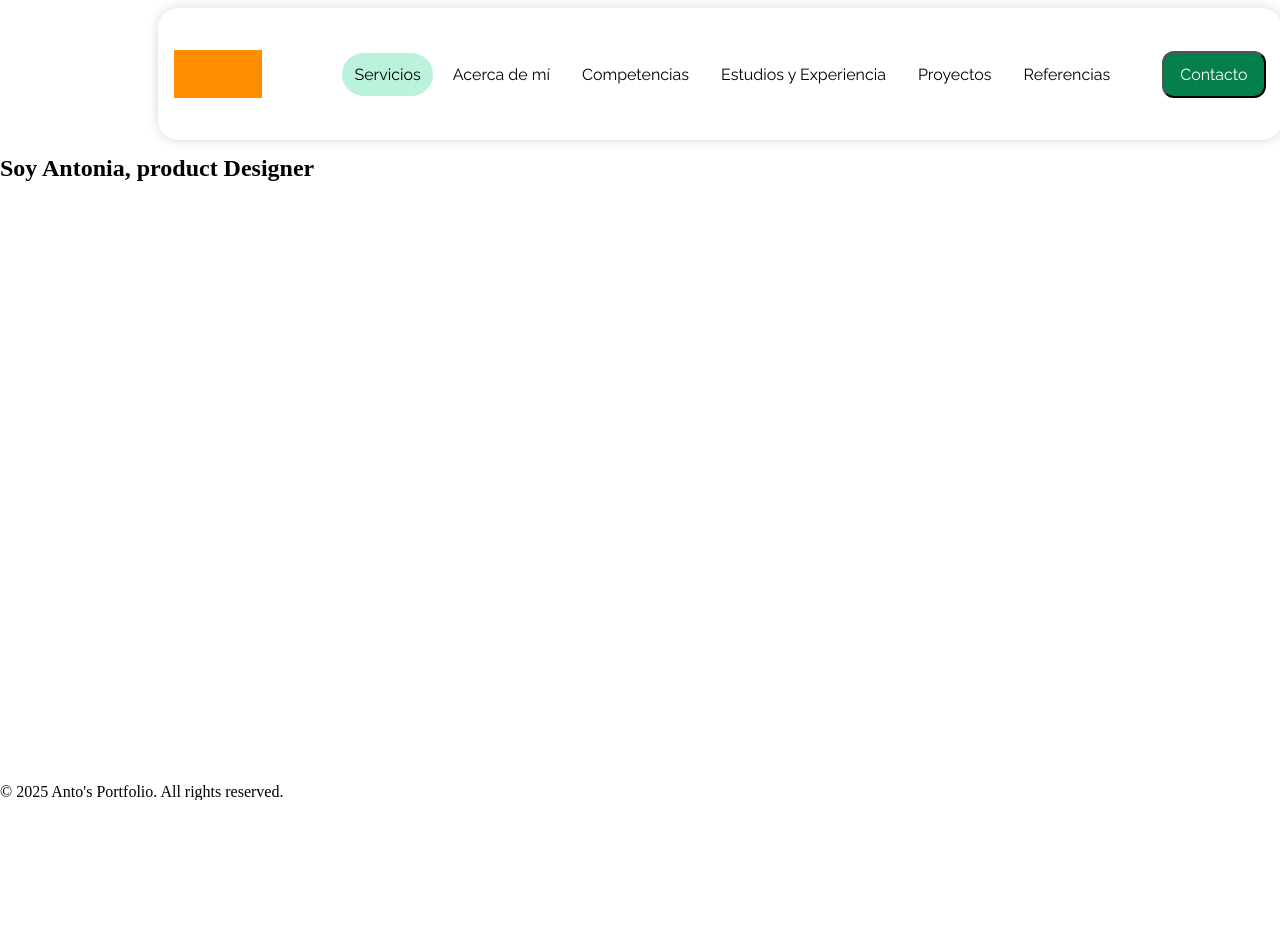
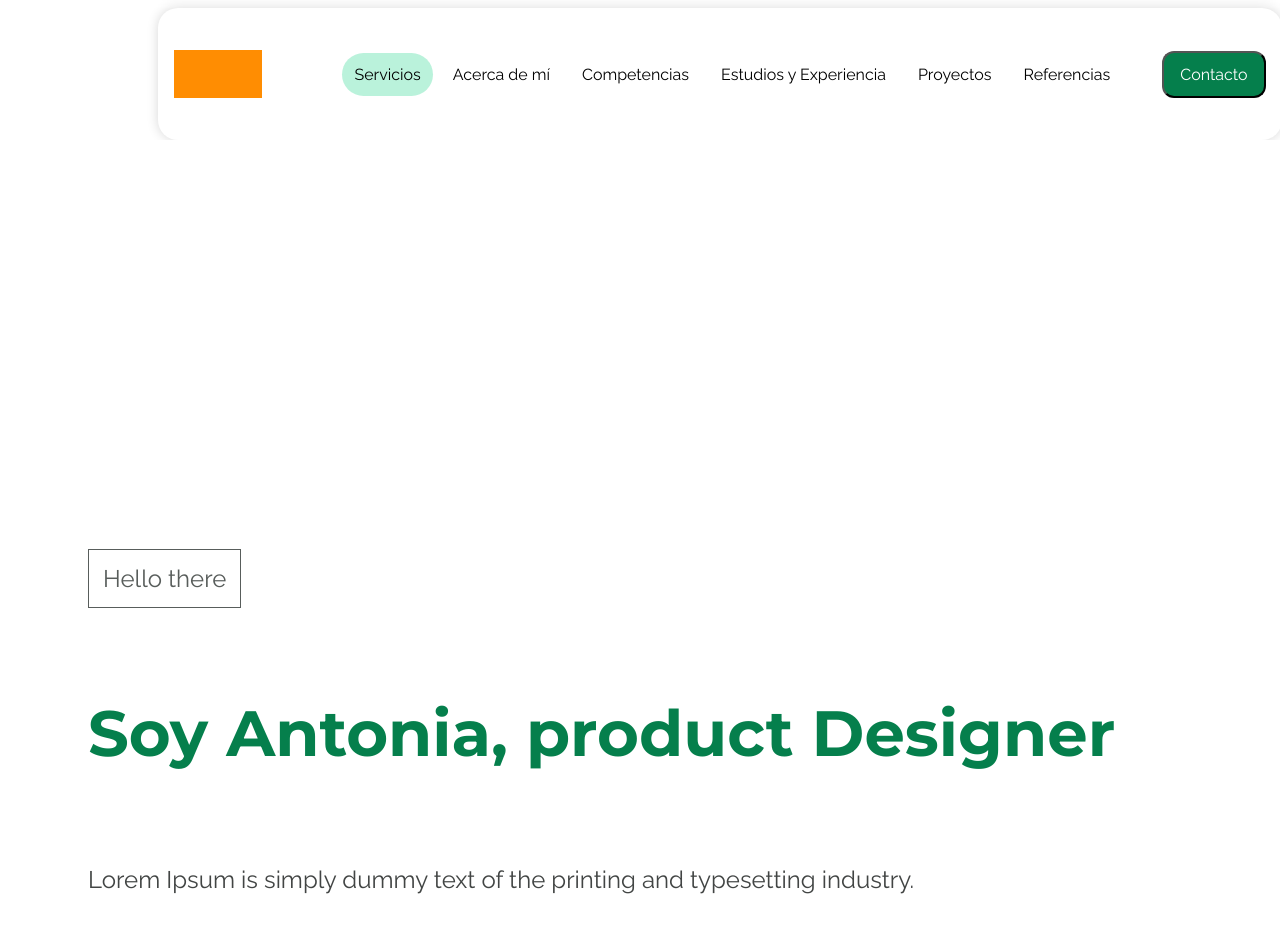
Before and after one commit to jeannettearias/AntoPortfolio, a React (Vite) app: page / in a window 1280 px wide. Shown: the top 948 px of the page. Before the commit the page ends 800 px from the top, so only its background shows below. Built offline with nearby package versions, Linux system fonts and the light colour scheme.

Commit message:
starting the hero page

```diff
--- a/src/components/layout/Hero.jsx
+++ b/src/components/layout/Hero.jsx
@@ -3,8 +3,21 @@ import "../../styles/_hero.scss";
 function Hero() {
     return (
         <>
-            <section>
-                <h1>Soy Antonia, product Designer</h1>
+            <section className="hero">
+                <div className="hero__content">
+                    <div className="Tag">
+                        <label className="tag__label">Hello there</label>
+                    </div>
+                    <div className="hero__content__content">
+                        <h1 className="hero__title">Soy Antonia, product Designer</h1>
+                        <p className="hero__description">Lorem Ipsum is simply dummy text of the printing and typesetting industry.</p>
+                    </div>
+                    <div className="group-buttons">
+                        <button>Contacto</button>
+                        <button>Descargar CV</button>
+
+                    </div>
+                </div>
 
             </section>
         </>
--- a/src/styles/_hero.scss
+++ b/src/styles/_hero.scss
@@ -0,0 +1,82 @@
+.hero {
+  display: flex;
+  height: 840px;
+  padding: 200px 88px 116px 88px;
+  align-items: center;
+  gap: var(--base-px-09, 32px);
+  align-self: stretch;
+
+  background: var(--Main-White, #fff);
+}
+
+.hero__content {
+  display: flex;
+  flex-direction: column;
+  align-items: flex-start;
+  gap: 32px;
+  flex: 1 0 0;
+}
+
+.Tag {
+  display: flex;
+  padding: 14px;
+  justify-content: center;
+  align-items: center;
+  gap: 13.659px;
+
+  border: 1px solid var(--Neutral-06, #585d5b);
+}
+
+.tag__label {
+  color: var(--Neutral-06, #585d5b);
+
+  /* H4/Regular */
+  font-family: var(--Family-Content, Raleway);
+  font-size: var(--Size-Heading-4, 24px);
+  font-style: normal;
+  font-weight: 400;
+  line-height: normal;
+}
+
+.hero__content__content {
+  display: flex;
+  flex-direction: column;
+  align-items: flex-start;
+  gap: 16px;
+  align-self: stretch;
+}
+
+.hero__title {
+  align-self: stretch;
+
+  color: var(--Neutral-07, #424544);
+
+  /* H1/Semibold */
+  font-family: var(--Family-Title, Montserrat);
+  font-size: var(--Size-Heading-1, 64px);
+  font-style: normal;
+  font-weight: 600;
+  line-height: normal;
+
+  color: var(--Main-Primary, #057f4c);
+
+  /* H1/Semibold */
+  font-family: var(--Family-Title, Montserrat);
+  font-size: var(--Size-Heading-1, 64px);
+  font-style: normal;
+  font-weight: 600;
+  line-height: normal;
+}
+
+.hero__description {
+  align-self: stretch;
+
+  color: var(--Neutral-07, #424544);
+
+  /* H4/Regular */
+  font-family: var(--Family-Content, Raleway);
+  font-size: var(--Size-Heading-4, 24px);
+  font-style: normal;
+  font-weight: 400;
+  line-height: normal;
+}
```
